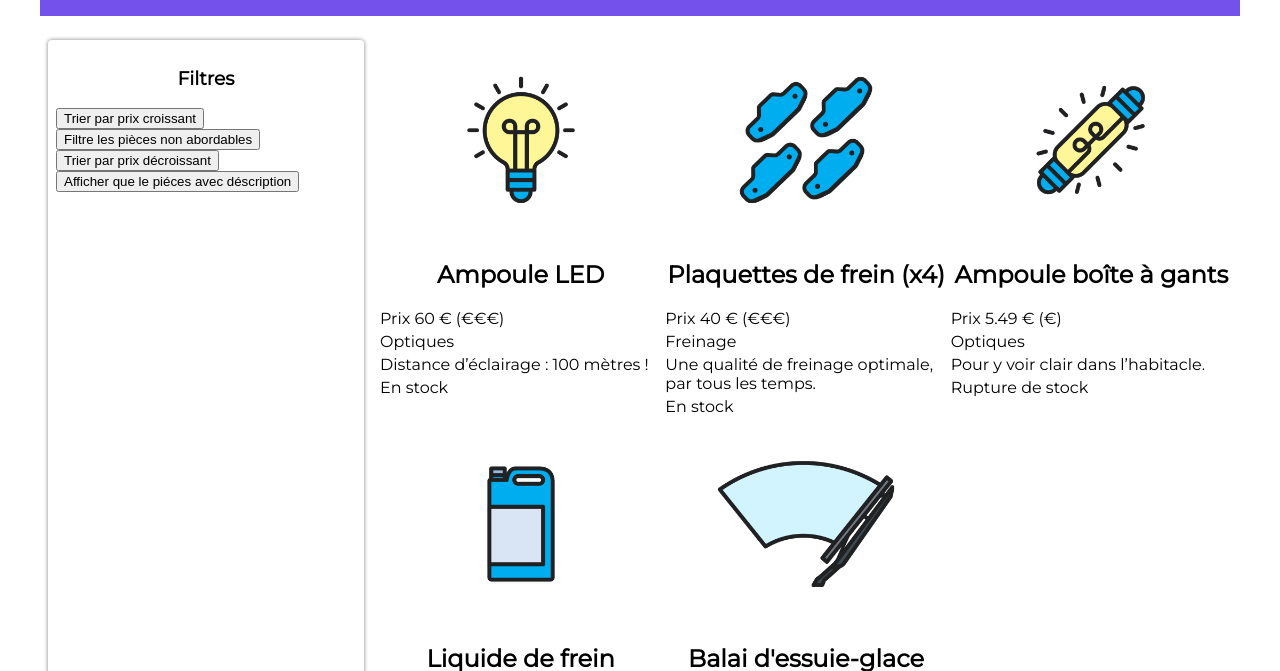
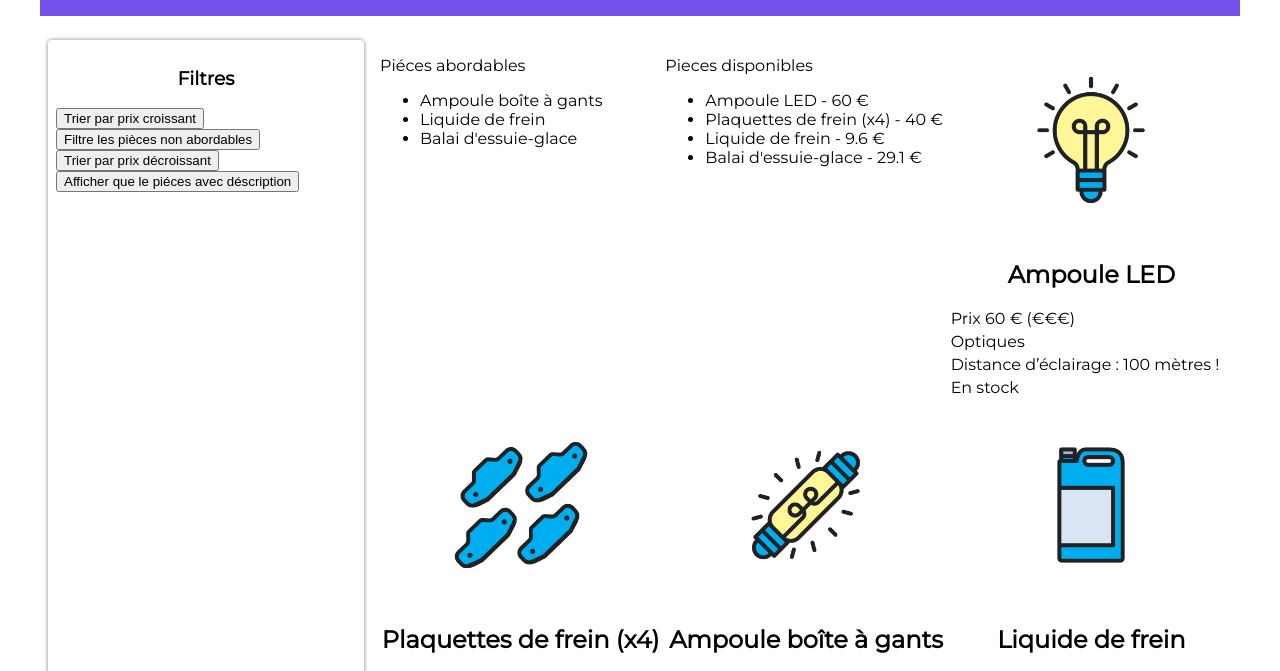
Before and after one commit to 13Elena/dynamic-js, a website: page index.html in a window 1280 px wide. Shown: the part 98-769 px from the top of the page. Drawn offline with Linux system fonts and the light colour scheme.

Commit message:
Afficher des liste triées avec la boucle for

```diff
--- a/index.html
+++ b/index.html
@@ -27,6 +27,14 @@
 
 			<!-- Fiches produits -->
 			<section class="fiches">
+          <div class = "abordables">
+            <p>Piéces abordables</p>
+
+          </div>
+          <div class="disponibles">
+            <p>Pieces disponibles</p>
+
+          </div>
 			</section>
 		</main>
 	</body>
--- a/pieces.js
+++ b/pieces.js
@@ -83,3 +83,41 @@ for (let i = 0; i < pieces.length; i++) {
     });
     console.log(piecesFiltrees);
   });
+//PIECES ABORDABLES:
+//Supprimer les elements plus chers que 35 euro pour avoir un array de pieces abordables
+  const noms = pieces.map(piece => piece.nom);
+  for(let i = pieces.length -1 ; i >= 0; i--){
+    if(pieces[i].prix > 35){
+        noms.splice(i, 1);
+    }
+  }
+  //Création de la liste de piece abordables
+  const abordablesElements = document.createElement('ul');
+  //Ajout de chaque nom à la liste (i est l'index)
+  for(let i=0; i < noms.length ; i++){
+    const nomElement = document.createElement('li');
+    nomElement.innerText = noms[i];
+    abordablesElements.appendChild(nomElement)
+  }
+  // Ajout de l'en-tête puis de la liste au bloc résultats filtres
+  document.querySelector('.abordables').appendChild(abordablesElements)
+
+  //PIECES DISPONIBLES:
+  //Noms pieces disponibles
+  const nomsDispo = pieces.map(piece => piece.nom);
+  const prixDispo = pieces.map(piece => piece.prix);
+  for (let i = pieces.length -1 ; i >= 0; i--){
+    if(pieces[i].disponibilite == false){
+      nomsDispo.splice(i, 1);
+      prixDispo.splice(i, 1);
+    }
+  }
+  //Création de la liste de pieces disponibles:
+  const disponiblesElements = document.createElement("ul");
+  //Ajout de chaque nom à la liste + PRIX (i est l'index)
+  for(let i=0; i < nomsDispo.length ; i++){
+    const nomElement = document.createElement('li');
+    nomElement.innerText = `${nomsDispo[i]} - ${prixDispo[i]} €`
+    disponiblesElements.appendChild(nomElement)
+  }
+  document.querySelector(".disponibles").appendChild(disponiblesElements)
```
